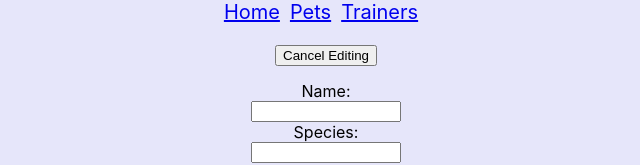
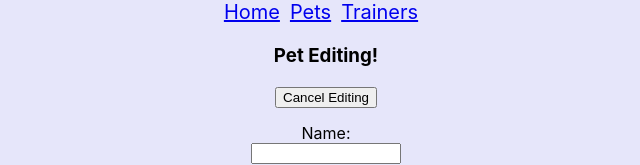
Before and after one commit to Lavinia225/pet-trainer-client, a React (Create React App) app: page /pets/1/edit in a window 1280 px wide. Shown: the top 165 px of the page, without its empty margins (314-954 px from the left). Built offline with nearby package versions, Linux system fonts and the light colour scheme; no server answers.

Commit message:
Labeled edit and creation pages to reduce confusion for those who ignore the url bar

```diff
--- a/src/components/NewPetForm.js
+++ b/src/components/NewPetForm.js
@@ -55,6 +55,7 @@ function NewPetForm({trainers, handlePost}){
 
     return(
     <>
+        <h3>Pet Creation!</h3>
         <form onSubmit={handleSubmit}>
             {Object.keys(formData).map(createFormInputs)}
             <label htmlFor="trainer">Trainer: </label>
--- a/src/components/NewTrainerForm.js
+++ b/src/components/NewTrainerForm.js
@@ -34,6 +34,7 @@ function NewTrainerForm({handlePost}){
 
     return(
         <>
+            <h3>Trainer Creation!</h3>
             <form onSubmit={handleSubmit}>
                 <label htmlFor="name">Name: </label>
                 <input type="text" name='name' value={formData.name} onChange={handleChange}></input>
--- a/src/components/PetUpdateForm.js
+++ b/src/components/PetUpdateForm.js
@@ -64,6 +64,7 @@ function PetUpdateForm({handleUpdate, trainers}){
 
     return(
     <>
+        <h3>Pet Editing!</h3>
         <button onClick={cancelEdit} className="edit-button">Cancel Editing</button>
         <form>
         {Object.keys(formData).map(createFormInputs)}
--- a/src/components/TrainerUpdateForm.js
+++ b/src/components/TrainerUpdateForm.js
@@ -33,6 +33,7 @@ function  TrainerUpdateForm({cancelEdit, handleUpdate, handlePageUpdate, trainer
 
     return(
         <>
+            <h3>Trainer Editing!</h3>
             <h3 id='trainer-update-warning'>You can only reassign a pet's trainer from a pet's specific edit form.</h3>
             <button onClick={cancelEdit} className="edit-button">Cancel Editing</button>
             <form onSubmit={handleSubmit}>
```
